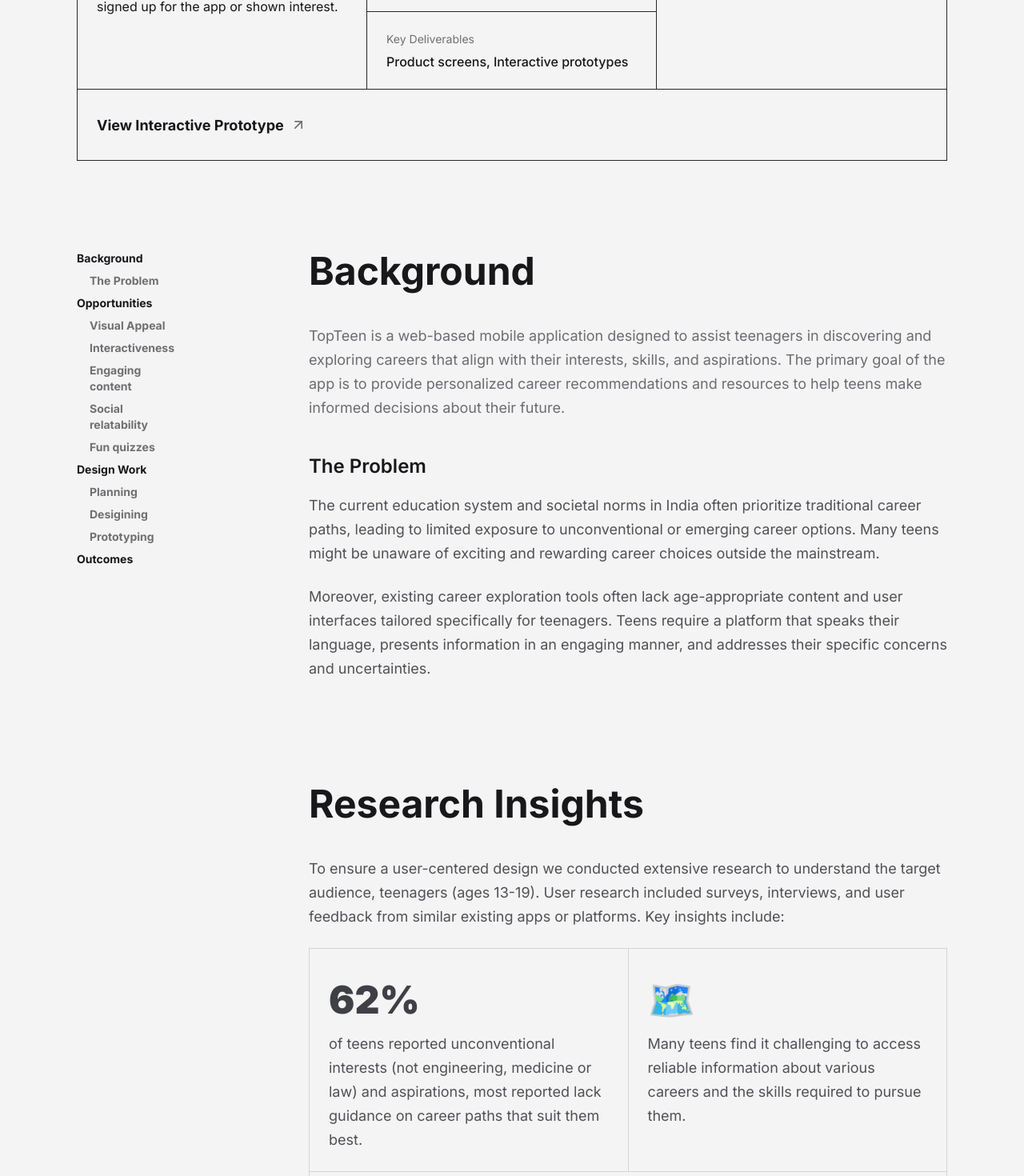
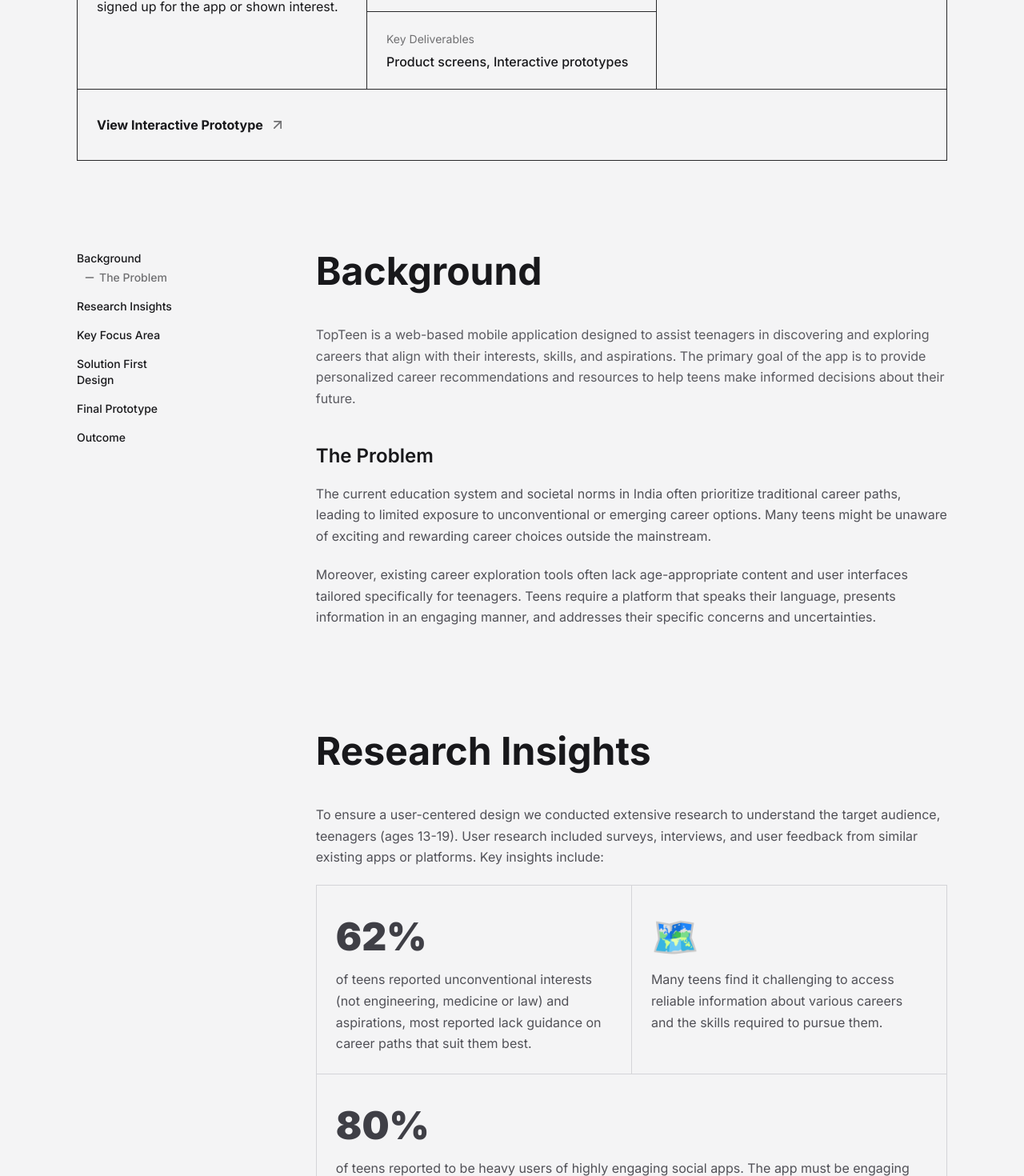
Before and after one commit to kaliaboi/personal-site, a Next.js app: page /work/topteen in a window 1280 px wide. Shown: the part 1500-2970 px from the top of the page at 80% size. Built offline with nearby package versions, Linux system fonts and the light colour scheme.

Commit message:
Finish topteen case study

```diff
--- a/app/work/topteen/page.tsx
+++ b/app/work/topteen/page.tsx
@@ -8,6 +8,7 @@
   Gamepad,
   Layers,
   MagnetIcon,
+  Minus,
   ScanFace,
   Wand,
 } from "lucide-react";
@@ -105,10 +106,12 @@
           </div>
           <div className="w-full border-t border-zinc-800 p-6">
             <Link
-              href={"google.com"}
+              href={
+                "https://www.figma.com/proto/UEoGKQQ1iURwMsiAjE5rVu/TopTeen-Prototype?page-id=0%3A1&type=design&node-id=1-8276&viewport=10989%2C1505%2C0.42&t=bkKio86reYOOj9Yj-1&scaling=scale-down&starting-point-node-id=1%3A8276&mode=design"
+              }
               className={cn(
                 buttonVariants({ variant: "link", size: "lg" }),
-                "pl-0 text-[18px] font-bold w-fit flex items-center gap-2"
+                "pl-0 text-[16px] font-bold w-fit flex items-center gap-2"
               )}
             >
               View Interactive Prototype
@@ -118,45 +121,29 @@
         </div>
       </header>
       <article className="container max-w-6xl mt-12 flex gap-6 relative">
-        <div className="toc w-72 relative hidden lg:block">
-          <div className="sticky top-44 flex flex-col gap-2 font-bold text-sm">
-            <a href="#background">Background</a>
-            <a href="#background" className="pl-4 opacity-60">
-              The Problem
-            </a>
-            <a href="#research">Opportunities</a>
-            <a href="#background" className="pl-4 opacity-60">
-              Visual Appeal
-            </a>
-            <a href="#background" className="pl-4 opacity-60">
-              Interactiveness
-            </a>
-            <a href="#background" className="pl-4 opacity-60">
-              Engaging content
-            </a>
-            <a href="#background" className="pl-4 opacity-60">
-              Social relatability
-            </a>
-            <a href="#background" className="pl-4 opacity-60">
-              Fun quizzes
-            </a>
-            <a href="#wireframes">Design Work</a>
-            <a href="#background" className="pl-4 opacity-60">
-              Planning
-            </a>
-            <a href="#background" className="pl-4 opacity-60">
-              Desigining
-            </a>
-            <a href="#background" className="pl-4 opacity-60">
-              Prototyping
-            </a>
-            <a href="#final">Outcomes</a>
+        <div className="toc w-[36rem] relative hidden lg:block">
+          <div className="sticky top-44 flex flex-col gap-4 font-medium text-sm">
+            <div className="flex flex-col gap-1">
+              <a href="#background">Background</a>
+              <a
+                href="#background"
+                className="pl-2 opacity-60 flex gap-1 items-center"
+              >
+                <Minus size={16} />
+                The Problem
+              </a>
+            </div>
+            <a href="#research">Research Insights</a>
+            <a href="#key">Key Focus Area</a>
+            <a href="#solution">Solution First Design</a>
+            <a href="#final">Final Prototype</a>
+            <a href="#outcomes">Outcome</a>
           </div>
         </div>
         <div className="content grow prose prose-2xl prose-zinc dark:prose-invert space-y-32 lg:pl-36">
           <div id="background" className="scroll-mt-52">
             <h2 className="mt-0">Background</h2>
-            <p className="text-[18px] opacity-75">
+            <p className="text-[16px] opacity-85">
               TopTeen is a web-based mobile application designed to assist
               teenagers in discovering and exploring careers that align with
               their interests, skills, and aspirations. The primary goal of the
@@ -165,14 +152,14 @@
               future.
             </p>
             <h4>The Problem</h4>
-            <p className="text-[18px] opacity-90 dark:opacity-75">
+            <p className="text-[16px] opacity-90 dark:opacity-85">
               The current education system and societal norms in India often
               prioritize traditional career paths, leading to limited exposure
               to unconventional or emerging career options. Many teens might be
               unaware of exciting and rewarding career choices outside the
               mainstream.
             </p>
-            <p className="text-[18px] opacity-90 dark:opacity-75">
+            <p className="text-[16px] opacity-90 dark:opacity-85">
               Moreover, existing career exploration tools often lack
               age-appropriate content and user interfaces tailored specifically
               for teenagers. Teens require a platform that speaks their
@@ -182,7 +169,7 @@
           </div>
           <div id="research" className="scroll-mt-52">
             <h2>Research Insights</h2>
-            <p className="text-[18px] opacity-90 dark:opacity-75">
+            <p className="text-[16px] opacity-90 dark:opacity-85">
               To ensure a user-centered design we conducted extensive research
               to understand the target audience, teenagers (ages 13-19). User
               research included surveys, interviews, and user feedback from
@@ -191,7 +178,7 @@
             <div className="w-full h-auto grid grid-cols-1 md:grid-cols-2 border-l border-t border-zinc-300 dark:border-zinc-800 not-prose">
               <div className="border-b border-r border-zinc-300 dark:border-zinc-800 p-6">
                 <p className="text-[48px] font-black">62%</p>
-                <p className="text-[18px] opacity-90 dark:opacity-75">
+                <p className="text-[16px] opacity-90 dark:opacity-85">
                   of teens reported unconventional interests (not engineering,
                   medicine or law) and aspirations, most reported lack guidance
                   on career paths that suit them best.
@@ -199,14 +186,14 @@
               </div>
               <div className="border-b border-r border-zinc-300 dark:border-zinc-800 p-6">
                 <p className="text-[48px] font-black">🗺️</p>
-                <p className="text-[18px] opacity-90 dark:opacity-75">
+                <p className="text-[16px] opacity-90 dark:opacity-85">
                   Many teens find it challenging to access reliable information
                   about various careers and the skills required to pursue them.
                 </p>
               </div>
               <div className="col-span-2 border-b border-r border-zinc-300 dark:border-zinc-800 p-6">
                 <p className="text-[48px] font-black">80%</p>
-                <p className="text-[18px] opacity-90 dark:opacity-75">
+                <p className="text-[16px] opacity-90 dark:opacity-85">
                   of teens reported to be heavy users of highly engaging social
                   apps. The app must be engaging and intuitive to cater to the
                   preferences of digitally-savvy teens.
@@ -221,49 +208,52 @@
                 className="mt-0 p-2 border border-zinc-300 dark:border-zinc-800"
               />
             </div>
+            <p className="text-[14px] opacity-90 dark:opacity-85">
+              Some memorable quotes from the interviews
+            </p>
           </div>
-          <div id="research" className="scroll-mt-52">
+          <div id="key" className="scroll-mt-52">
             <h2>Key Focus Areas</h2>
-            <p className="text-[18px] opacity-90 dark:opacity-75">
+            <p className="text-[16px] opacity-90 dark:opacity-85">
               From the research insights, we identified the following key focus
               areas for the interface:
             </p>
             <div className="grid grid-cols-1 md:grid-cols-3 gap-2">
               <div className="flex gap-2 items-center">
                 <Flower size={32} />
-                <p className="text-[18px] opacity-90 dark:opacity-75">
+                <p className="text-[16px] opacity-90 dark:opacity-85">
                   Playful visual appeal
                 </p>
               </div>
               <div className="flex gap-2 items-center">
                 <Wand size={32} />
-                <p className="text-[18px] opacity-90 dark:opacity-75">
+                <p className="text-[16px] opacity-90 dark:opacity-85">
                   Interactiveness
                 </p>
               </div>
               <div className="flex gap-2 items-center">
                 <Layers size={32} />
-                <p className="text-[18px] opacity-90 dark:opacity-75">
+                <p className="text-[16px] opacity-90 dark:opacity-85">
                   Engaging Content
                 </p>
               </div>
               <div className="flex gap-2 items-center">
                 <ScanFace size={32} />
-                <p className="text-[18px] opacity-90 dark:opacity-75">
+                <p className="text-[16px] opacity-90 dark:opacity-85">
                   Social Relatibility
                 </p>
               </div>
               <div className="flex gap-2 items-center">
                 <Gamepad size={32} />
-                <p className="text-[18px] opacity-90 dark:opacity-75">
+                <p className="text-[16px] opacity-90 dark:opacity-85">
                   Gamification
                 </p>
               </div>
             </div>
           </div>
-          <div id="research" className="scroll-mt-52">
+          <div id="solution" className="scroll-mt-52">
             <h2>Solution First Design</h2>
-            <p className="text-[18px] opacity-90 dark:opacity-75">
+            <p className="text-[16px] opacity-90 dark:opacity-85">
               Since this was short project, we decided to skip the wireframing
               stage and directly jump into designing the screens. We used the
               insights from the research to guide our design decisions.
@@ -276,7 +266,7 @@
               by Helena Jaramilla that we came across as a team.
             </p>
             <h4>The Process</h4>
-            <p className="text-[18px] opacity-90 dark:opacity-75">
+            <p className="text-[16px] opacity-90 dark:opacity-85">
               The simplified we followed looked something like this:
             </p>
             <div className="aspect-video w-full relative">
@@ -287,20 +277,20 @@
                 className="mt-0 border border-zinc-300 dark:border-zinc-800"
               />
             </div>
-            <p className="text-[18px] opacity-90 dark:opacity-75">
+            <p className="text-[16px] opacity-90 dark:opacity-85">
               Since I was not responsible for the branding and illustrations,
               jumping straight into prototyping was a good idea. It saved us
               time and we were able to get feedback from users faster.
             </p>
           </div>
-          <div id="research" className="scroll-mt-52">
+          <div id="final" className="scroll-mt-52">
             <h2>The Final Prototype</h2>
-            <p className="text-[18px] opacity-90 dark:opacity-75">
+            <p className="text-[16px] opacity-90 dark:opacity-85">
               For the sake of brevity, I&apos;ve only included the portotypes
               that passed user testing. Each flow also details what it aims to
               solve.
             </p>
-            <div className="mt-12 grid grid-cols-1 md:grid-cols-2 gap-12">
+            <div className="mt-12 grid grid-cols-1 md:grid-cols-3 gap-12">
               <div>
                 <div className="w-full aspect-[438/890]">
                   <video
@@ -311,8 +301,8 @@
                     loop
                   />
                 </div>
-                <h4 className="mt-2 dark:mt-8">Fun Onboarding</h4>
-                <p className="text-[18px] opacity-90 dark:opacity-75">
+                <h4 className="text-[18px] mt-2 dark:mt-8">Fun Onboarding</h4>
+                <p className="text-[14px] opacity-90 dark:opacity-85">
                   To make the long onboarding process more fun, we made it
                   stepped and added fun features like swiping left or right to
                   select interests.
@@ -328,8 +318,8 @@
                     loop
                   />
                 </div>
-                <h4 className="mt-2 dark:mt-8">Career Discovery</h4>
-                <p className="text-[18px] opacity-90 dark:opacity-75">
+                <h4 className="text-[18px] mt-2 dark:mt-8">Career Discovery</h4>
+                <p className="text-[14px] opacity-90 dark:opacity-85">
                   TopTeen uses an academic qualitative pyschometric quiz to
                   figure out the best career options for the user. The quiz is
                   designed to be fun and engaging.
@@ -346,8 +336,10 @@
                     loop
                   />
                 </div>
-                <h4 className="mt-2 dark:mt-8">Familiar Patterns</h4>
-                <p className="text-[18px] opacity-90 dark:opacity-75">
+                <h4 className="text-[18px] mt-2 dark:mt-8">
+                  Familiar Patterns
+                </h4>
+                <p className="text-[14px] opacity-90 dark:opacity-85">
                   Since our target audience was mainly teens who are heavy users
                   of social media, we decided to use familiar patterns like
                   stories and feeds to make the app more intuitive.
@@ -363,8 +355,10 @@
                     loop
                   />
                 </div>
-                <h4 className="mt-2 dark:mt-8">Gamification Features</h4>
-                <p className="text-[18px] opacity-90 dark:opacity-75">
+                <h4 className="text-[18px] mt-2 dark:mt-8">
+                  Gamification Features
+                </h4>
+                <p className="text-[14px] opacity-90 dark:opacity-85">
                   To retain users, we added gamification features like badges
                   and trophies to the app. Users can also compete with their
                   friends to earn more points.
@@ -380,8 +374,8 @@
                     loop
                   />
                 </div>
-                <h4 className="mt-2 dark:mt-8">Engaging Content</h4>
-                <p className="text-[18px] opacity-90 dark:opacity-75">
+                <h4 className="text-[18px] mt-2 dark:mt-8">Engaging Content</h4>
+                <p className="text-[14px] opacity-90 dark:opacity-85">
                   The feed is full of engaging content like quizzes, polls and
                   articles. Users can also share their own content with the
                   community.
@@ -397,8 +391,8 @@
                     loop
                   />
                 </div>
-                <h4 className="mt-2 dark:mt-8">Additional Tools</h4>
-                <p className="text-[18px] opacity-90 dark:opacity-75">
+                <h4 className="text-[18px] mt-2 dark:mt-8">Additional Tools</h4>
+                <p className="text-[14px] opacity-90 dark:opacity-85">
                   To provide teens with continued value, TopTeen also has an
                   extensive set of additonal tools like a resume builder,
                   college finder and more.
@@ -406,9 +400,9 @@
               </div>
             </div>
           </div>
-          <div>
+          <div id="outcomes">
             <h2>Outcomes</h2>
-            <p className="text-[18px] opacity-90 dark:opacity-75">
+            <p className="text-[16px] opacity-90 dark:opacity-85">
               The web app launched in public beta in July 2022. Here are some
               key outcomes:
             </p>
@@ -440,7 +434,7 @@
             </div>
             <div className="p-6 grow">
               <h2 className="mt-0">Designing a CRM</h2>
-              <p className="text-[18px] opacity-75">
+              <p className="text-[16px] opacity-85">
                 Being passionate about journaling
               </p>
             </div>
@@ -463,7 +457,7 @@
             </div>
             <div className="p-6 grow">
               <h2 className="mt-0">Helping teens find the best careers</h2>
-              <p className="text-[18px] opacity-75">
+              <p className="text-[16px] opacity-85">
                 Being passionate about journaling
               </p>
             </div>
```
Also changed, not shown: app/work/pour/page.tsx (+35 -35 lines).
